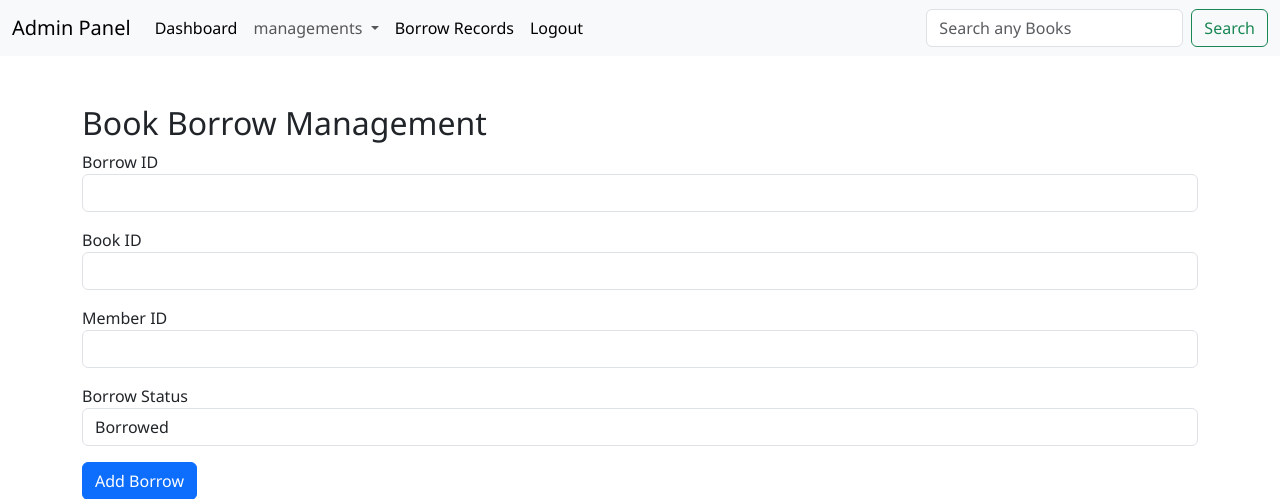
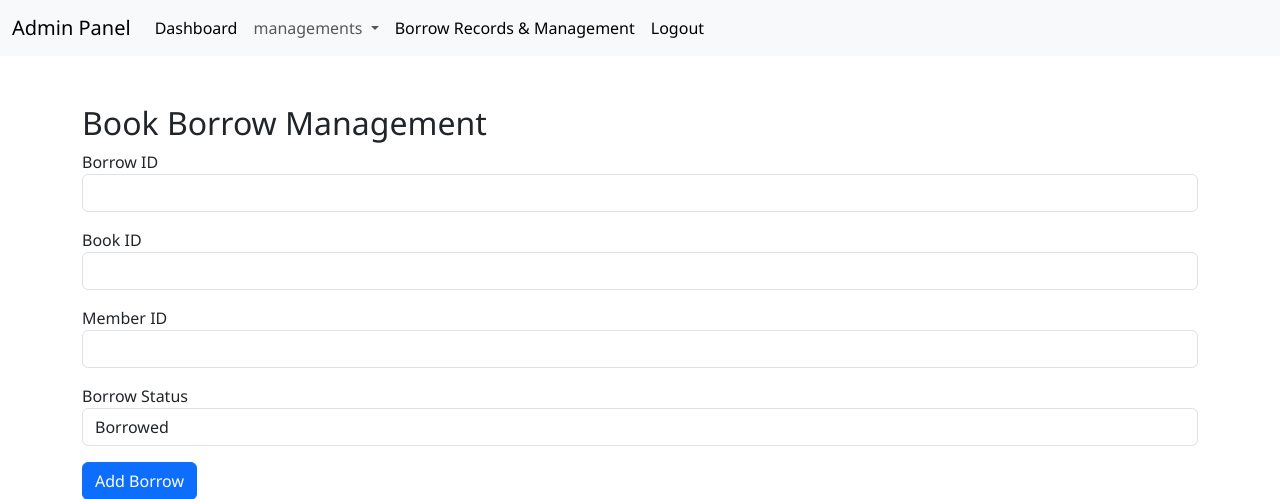
Before and after one commit to isharatharushi123-sketch/Libry_Management_System, a PHP site: page /features/book_borrow/borrow.php in a window 1280 px wide. Shown: the top 499 px of the page. Run offline with PHP 8.4, Linux system fonts and the light colour scheme; a user stored in the database is signed in; data comes from the database, SQL or seed files in the repository.

Commit message:
Update header.php

```diff
--- a/includes/header.php
+++ b/includes/header.php
@@ -31,21 +31,16 @@
                 <li><a class="dropdown-item" href="/Libry_management_System/features/components/book_reg.php">Book Management</a></li>
                 <li><a class="dropdown-item" href="/Libry_management_System/features/components/category_reg.php">Category Management</a></li>
                 <li><a class="dropdown-item" href="/Libry_management_System/features/components/fine_management.php">Fine Management</a></li>
-                <li><a class="dropdown-item" href="/Libry_management_System/features/book_borrow/borrow.php">Book Borrow</a></li>
                 <li><a class="dropdown-item" href="/Libry_management_System/features/member_registation/member_form.php">Member Management</a></li>
               </ul>
             </li>
              <li class="nav-item">
-              <a class="nav-link active" aria-current="page" href="/Libry_management_System/features/components/borrow_books.php">Borrow Records</a>
+              <a class="nav-link active" aria-current="page" href="/Libry_management_System/features/components/borrow_books.php">Borrow Records & Management</a>
             </li>
              <li class="nav-item">
               <button class="nav-link active" aria-current="page" onclick="logout()">Logout</button>
             </li>
           </ul>
-          <form class="d-flex" role="search">
-            <input class="form-control me-2" type="search" placeholder="Search any Books" aria-label="Search">
-            <button class="btn btn-outline-success" type="submit">Search</button>
-          </form>
         </div>
       </div>
     </nav>
```
